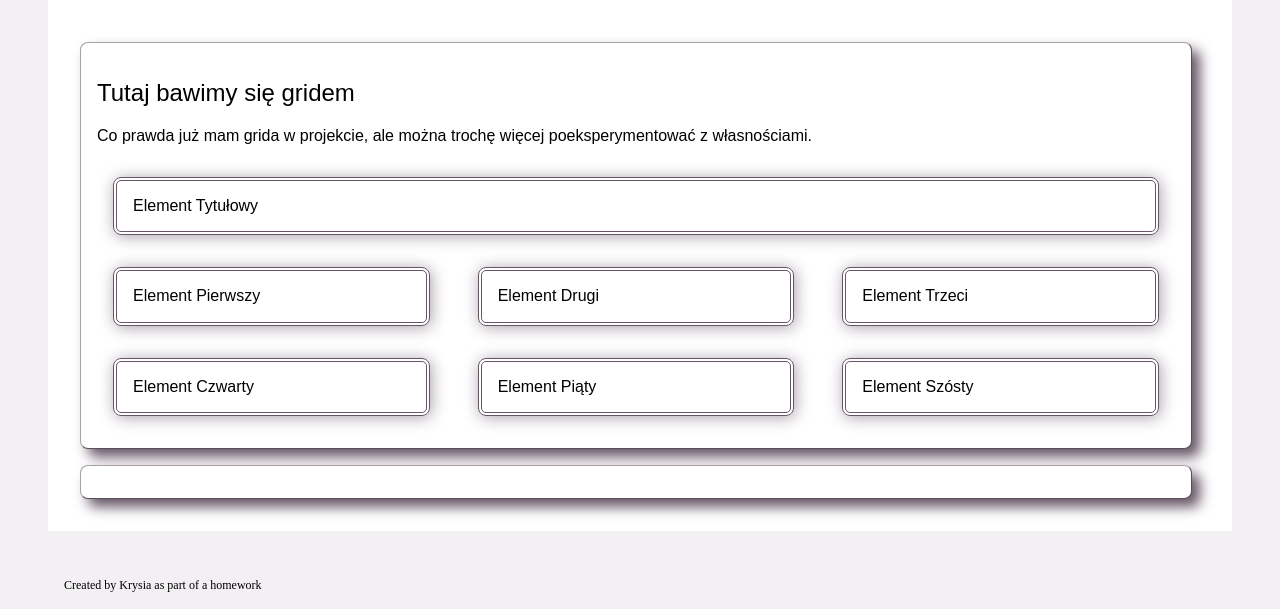
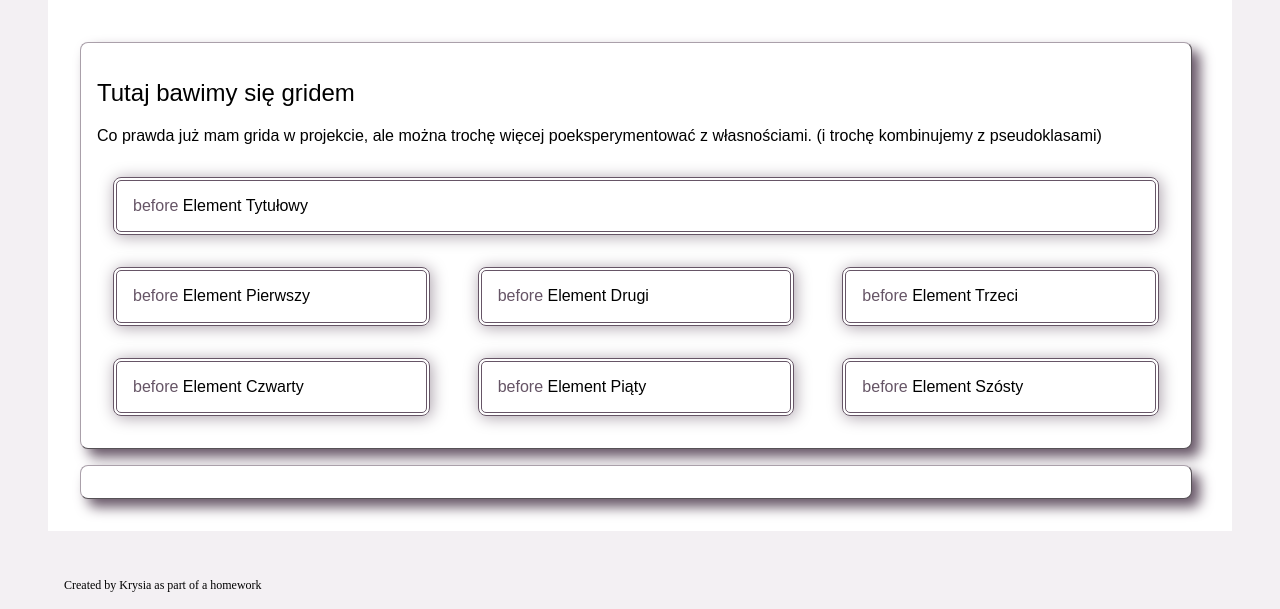
Before and after one commit to krysiajanik/homepage, a plain HTML site: page content/homework.html in a window 1280 px wide. Shown: the part 243-852 px from the top of the page. Drawn offline with nearby package versions, Linux system fonts and the light colour scheme; a web font is replaced by a local one.

Commit message:
pseudoclass

```diff
--- a/content/homework.html
+++ b/content/homework.html
@@ -64,6 +64,7 @@
             </h2>
             <p>
                 Co prawda już mam grida w projekcie, ale można trochę więcej poeksperymentować z własnościami.
+                (i trochę kombinujemy z pseudoklasami)
             </p>
             <div class="homework-grid">
                 <p class="homework-grid__element homework-grid__element--title">
--- a/css/style.css
+++ b/css/style.css
@@ -92,6 +92,12 @@
     box-shadow: 0.1em 0.1em 1em #aaa0aa;
     margin: 8px;
     padding: 8px;
+}
+
+.homework-grid__element::before {
+    content: "before";
+    color: #665566;
+
 }
 
 .homework-grid__element--title {
```
